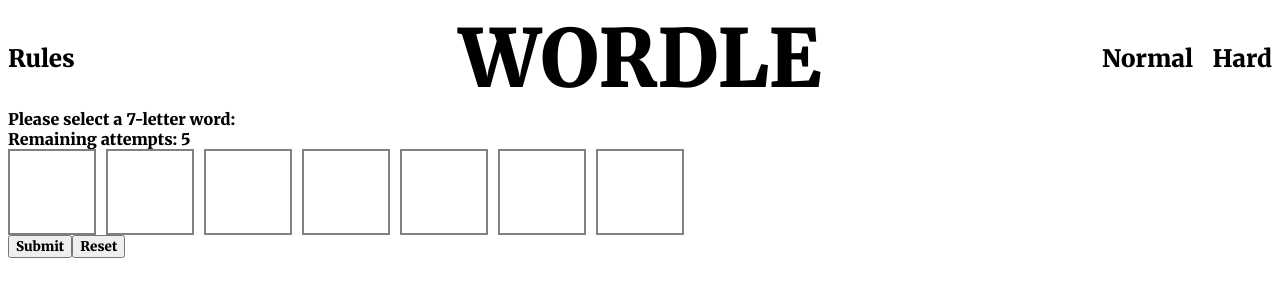
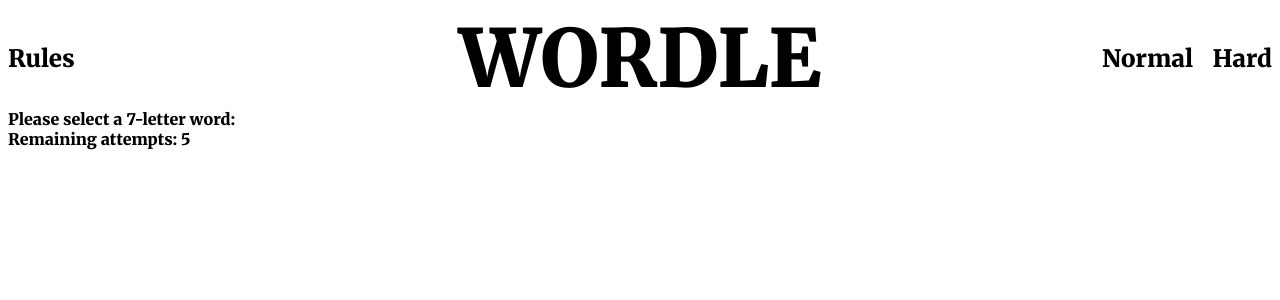
Before and after one commit to nice-to-meecha/CS5610_Project2_Wordle, a React (Vite) app: page /game/hard in a window 1280 px wide. Shown: the top 300 px of the page. Built offline with nearby package versions, Linux system fonts and the light colour scheme.

Commit message:
Now using window keydown event for key input; smoother experience

```diff
--- a/src/pages/Board.jsx
+++ b/src/pages/Board.jsx
@@ -1,13 +1,13 @@
 import React, { useEffect, useState, useContext } from "react";
-import Congrats from "./EndGame";
 import { gameContext } from "./GameContext";
-import Guess from "./Row";
+import Row from "./Row";
+import InactiveRow from "./InactiveRow";
 import "../css/Board.css";
 
 function Board(props) {
-    const { attempts, difficulty, wordLength } = props;
+    const { attempts, difficulty } = props;
     const globalValues = useContext(gameContext);
-    const { gameWon } = globalValues;
+    const { gameWon, guess } = globalValues;
     const { numGuesses } = globalValues.difficultyValues[difficulty];
     const [guessInputs, setGuessInputs] = useState([]);
 
@@ -17,22 +17,24 @@
             attempts < numGuesses) {
             setGuessInputs([
                 ...guessInputs.slice(0, -1),
-                ...(guessInputs.slice(-1).length
-                    ? [React.cloneElement(...guessInputs.slice(-1), { active: false })]
-                    : []
-                ),
-                (<Guess
-                    active={true}
-                    wordLength={wordLength}
+                ...(attempts
+                    ? [(<InactiveRow
+                        prevGuess={guess}
+                        key={attempts}
+                    />)]
+                    : []),
+                (<Row key={attempts + 1} />),
+            ]);
+        } else {
+            setGuessInputs([
+                ...guessInputs.slice(0, -1),
+                (<InactiveRow
+                    prevGuess={guess}
                     key={attempts}
                 />),
             ]);
-        } else {
-            setGuessInputs([
-                ...guessInputs.map(guess => React.cloneElement(guess, { active: false }))
-            ]);
         }
-    }, [attempts])
+    }, [attempts]);
 
     return(<div className="game-board">
         {guessInputs}
--- a/src/pages/Game.jsx
+++ b/src/pages/Game.jsx
@@ -60,19 +60,6 @@
             });
     }
 
-    function checkAttempt() {
-        if (attempts < numGuesses && guess.length === wordLength) {
-            if (guess === targetWord) {
-                setGameWon(true);
-            }
-            setAttempts(attempts + 1);
-
-        } else {
-            alert(`Try a ${guess.length < wordLength ? "longer" : "shorter"} word!`);
-
-        }
-    }
-
     function reset() {
         selectWord();
         setAttempts(0);
@@ -85,7 +72,32 @@
         if (gameWon || attempts >= numGuesses) {
             setEndGame(true);
         }
-    }, [gameWon, attempts])
+    }, [gameWon, attempts]);
+
+    useEffect(() => {
+        function checkAttempt(event) {
+            const { key } = event;
+            if (key !== "Enter" || endGame) {
+                console.log("No attempt");
+                return;
+            }
+
+            if (attempts < numGuesses && guess.length === wordLength) {
+                if (guess === targetWord) {
+                    setGameWon(true);
+                }
+                setAttempts(attempts + 1);
+
+            } else {
+                alert(`Try a ${guess.length < wordLength ? "longer" : "shorter"} word!`);
+
+            }
+        }
+        window.addEventListener("keydown", checkAttempt);
+        return () => {
+            window.removeEventListener("keydown", checkAttempt);
+        }
+    }, [attempts, guess, targetWord, endGame, gameWon]);
 
     return (<div>
         {endGame && <EndGame gameWon={gameWon} />}
@@ -100,16 +112,12 @@
             />
         </div>
         <button
-            onClick={checkAttempt}
-            disabled={endGame}
-        >
-            Submit
-        </button>
-        <button
             onClick={reset}
+            hidden={!endGame}
         >
             Reset
         </button>
+        {guess}
     </div>);
 }
 
--- /dev/null
+++ b/src/pages/InactiveRow.jsx
@@ -0,0 +1,46 @@
+import React, { useContext } from "react";
+import TypedLetter from "./TypedLetter";
+import { gameContext } from "./GameContext";
+import "../css/Letter.css";
+
+export default function InactiveRow(props) {
+    const { prevGuess } = props;
+    const { targetWord } = useContext(gameContext);
+
+    function colorLetters() {
+        // Determine correct and missing letters
+        const colors = Array.from({ length: prevGuess.length }, (_) => "gray");
+        const missingLetters = {};
+        for (let i = 0, length = prevGuess.length; i < length; i++) {
+            const letter = prevGuess[i];
+            if (letter === targetWord[i]) {
+                colors[i] = "green"
+            } else {
+                missingLetters[targetWord[i]] = (missingLetters[targetWord[i]] || 0) + 1;
+            }
+        }
+
+        if (Object.keys(missingLetters).length) {
+            colors.forEach((color, i) => {
+                if (color === "gray" && missingLetters[prevGuess[i]]) {
+                    missingLetters[prevGuess[i]]--;
+                    colors[i] = "yellow";
+                }
+            });
+        }
+
+        return colors;
+    }
+
+    const inactiveLetters = colorLetters().map((color, i) =>
+        (<TypedLetter
+            letter={prevGuess[i]}
+            color={color}
+            key={i}
+        />)
+    );
+
+    return (<div className="guess-background">
+        {inactiveLetters}
+    </div>);
+}
--- a/src/pages/Row.jsx
+++ b/src/pages/Row.jsx
@@ -2,77 +2,106 @@
 import { gameContext } from "./GameContext";
 import Letter from "./Letter";
 import "../css/Letter.css";
+import TypedLetter from "./TypedLetter";
+
+const MAX_TYPED_WORD_LENGTH = 10;
 
 function Row(props) {
-    const { active, wordLength } = props;
-    const { guess, setGuess, targetWord, setGameWon } = useContext(gameContext);
-    const [localGuessArr, setLocalGuessArr] =
-        useState(Array.from({ length: wordLength }, (ele) => ''));
+    const { setGuess } = useContext(gameContext);
+    const [typedInputs, setTypedInputs] = useState([]);
 
-    function createWordInputs(wordLength) {
-        const inputs = [];
-        const colors = active
-            ? Array.from({ length: wordLength }, (_) => "white")
-            : colorGuess();
+    // function createWordInputs(wordLength) {
+    //     const inputs = [];
+    //     const colors = active
+    //         ? Array.from({ length: wordLength }, (_) => "white")
+    //         : colorGuess();
 
-        for (let i = 0; i < wordLength; i++) {
-            inputs.push(
-            <Letter
-                changeEvent={autoAdvance}
-                key={i}
-                index={i}
-                color={colors[i]}
-            />)
-        }
+    //     for (let i = 0; i < wordLength; i++) {
+    //         inputs.push(
+    //         <Letter
+    //             changeEvent={autoAdvance}
+    //             key={i}
+    //             index={i}
+    //             color={colors[i]}
+    //         />)
+    //     }
 
-        return inputs;
+    //     return inputs;
+    // }
+
+    // function autoAdvance(event) {
+    //     event.target.value = (event.target.value || "").toUpperCase();
+    //     const parentLetter = event.target.parentElement;
+    //     if (!event.target.value && parentLetter.previousElementSibling) {
+    //         parentLetter.previousElementSibling.firstElementChild.focus();
+    //     } else if ((event.target.value && parentLetter.nextElementSibling)) {
+    //         parentLetter.nextElementSibling.firstElementChild.focus();
+    //     }
+
+    //     const inputIndex = event.target.id.match(/\d$/)[0];
+    //     localGuessArr[inputIndex] = event.target.value;
+    //     setLocalGuessArr([...localGuessArr]);
+    //     setGuess(localGuessArr.join(''));
+    // }
+
+    // const inputs = createWordInputs(wordLength);
+
+    function addLetter(letter) {
+        // Arrow function grabs state's current value
+        // Otherwise, won't work with window event
+        setTypedInputs(typedInputs => {
+            let newTypedInputs = [...typedInputs];
+            if (typedInputs.length < MAX_TYPED_WORD_LENGTH) {
+                newTypedInputs.push(
+                    (<TypedLetter
+                        letter={letter}
+                        color="white"
+                        key={typedInputs.length}
+                    />),
+                );
+            }
+
+            return newTypedInputs;
+        });
+
+        setGuess(guess => {
+            let newGuess = guess;
+            if (guess.length < MAX_TYPED_WORD_LENGTH) {
+                newGuess += letter;
+            }
+            return newGuess;
+        });
     }
 
-    function autoAdvance(event) {
-        event.target.value = (event.target.value || "").toUpperCase();
-        const parentLetter = event.target.parentElement;
-        if (!event.target.value && parentLetter.previousElementSibling) {
-            parentLetter.previousElementSibling.firstElementChild.focus();
-        } else if ((event.target.value && parentLetter.nextElementSibling)) {
-            parentLetter.nextElementSibling.firstElementChild.focus();
-        }
-
-        const inputIndex = event.target.id.match(/\d$/)[0];
-        localGuessArr[inputIndex] = event.target.value;
-        setLocalGuessArr([...localGuessArr]);
-        setGuess(localGuessArr.join(''));
+    function deleteLetter() {
+        setTypedInputs(typedInputs => typedInputs.slice(0, -1));
+        setGuess(guess => guess.slice(0, -1));
     }
 
-    function colorGuess() {
-        // Determine correct and missing letters
-        const colors = Array.from({ length: wordLength }, (_) => "gray");
-        const missingLetters = {};
-        localGuessArr.forEach((letter, i) => {
-            if (letter === targetWord[i]) {
-                colors[i] = "green"
-            } else {
-                missingLetters[targetWord[i]] = (missingLetters[targetWord[i]] || 0) + 1;
-            }
-        })
+    function captureLetter(event) {
+        const { key } = event;
+        if (/^[A-Za-z]$/.test(key)) {
+            addLetter(key.toUpperCase());
 
-        if (Object.keys(missingLetters).length) {
-            colors.forEach((color, i) => {
-                if (color === "gray" && missingLetters[localGuessArr[i]]) {
-                    missingLetters[localGuessArr[i]]--;
-                    colors[i] = "yellow";
-                }
-            });
+        } else if (key === "Backspace") {
+            deleteLetter();
         }
-
-        return colors;
     }
 
+    useEffect(() => {
+        setGuess('');
+        window.addEventListener("keydown", captureLetter);
 
-    const inputs = createWordInputs(wordLength);
+        return () => {
+            window.removeEventListener("keydown", captureLetter);
+        };
+    }, []);
 
-
-    return (<div className="guess-background">
-        {inputs}
+    return (<div
+        className="guess-background"
+    >
+        {/* {inputs} */}
+        {typedInputs}
     </div>);
 }
 
--- /dev/null
+++ b/src/pages/TypedLetter.jsx
@@ -0,0 +1,9 @@
+import React from "react";
+
+export default function TypedLetter(props) {
+    const { letter, color } = props;
+
+    return(<div className={`letter-box ${color}-letter-box`}>
+        {letter}
+    </div>);
+}
```
